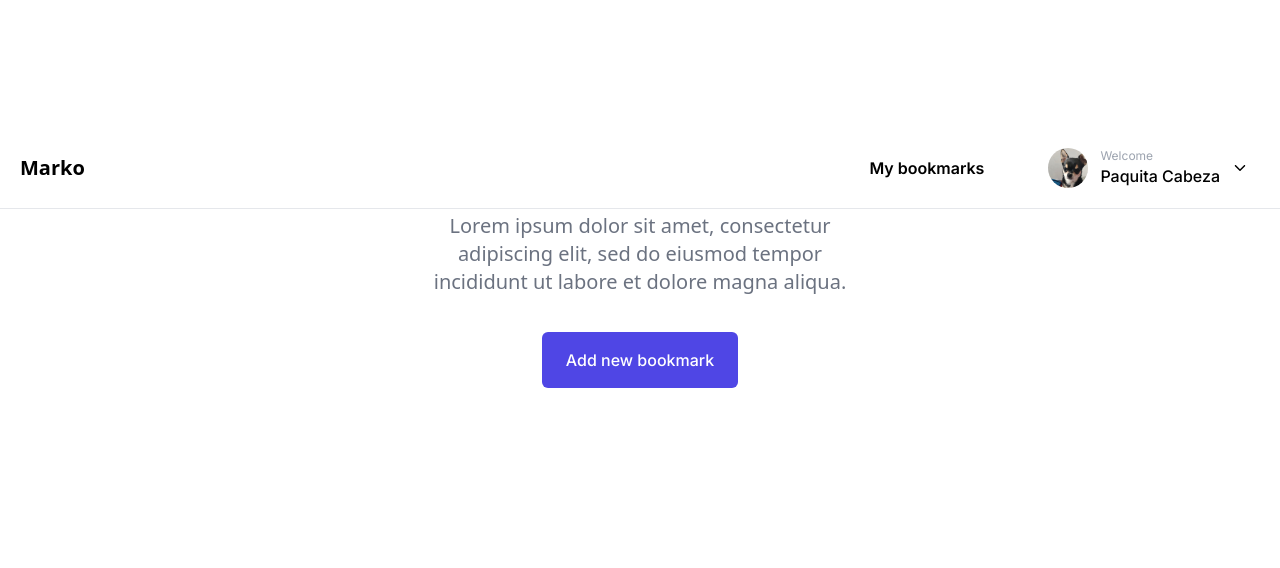
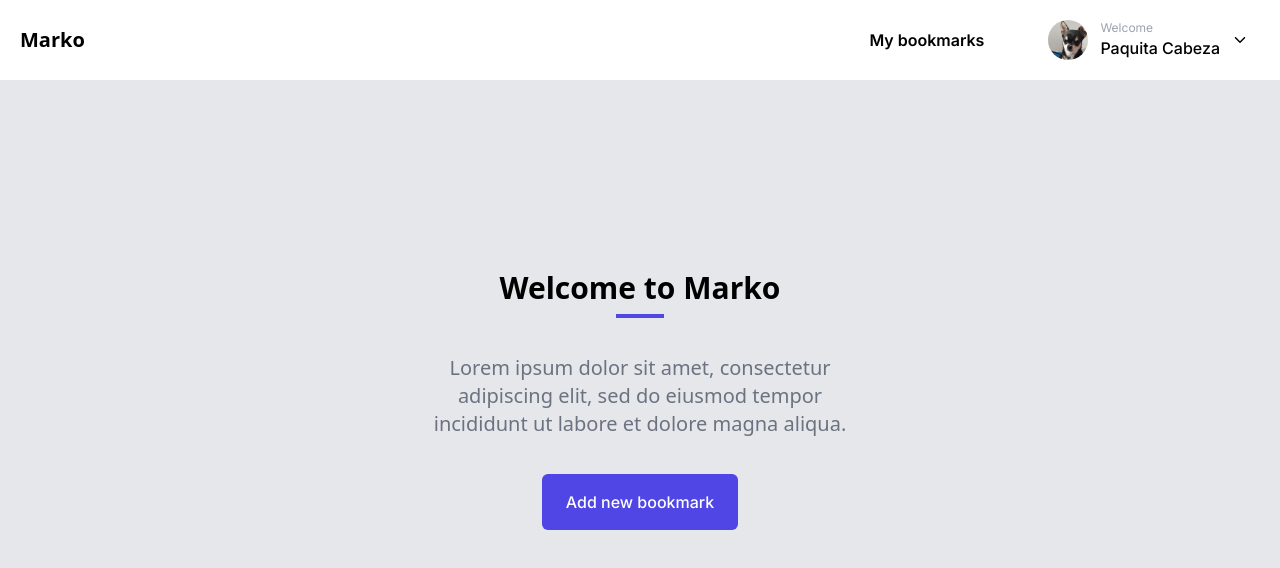
Before and after one commit to Holatresveces/marko-bookmark, a React (Create React App) app: page / in a window 1280 px wide. Shown: the top 568 px of the page. Built offline with nearby package versions, Linux system fonts and the light colour scheme.

Commit message:
Refactor Welcome component styles

```diff
--- a/src/components/Welcome.tsx
+++ b/src/components/Welcome.tsx
@@ -6,15 +6,17 @@ interface Props {
 
 const Welcome = ({ toggleAddBookmarkDialog }: Props) => {
   return (
-    <div className="max-w-md mx-auto mt-32 flex flex-col items-center">
+    <main className="bg-gray-200 w-full h-screen flex justify-center items-center">
+      <div className="max-w-md flex flex-col items-center">
         <h1 className="font-semibold text-3xl mb-2">Welcome to Marko</h1>
         <div className="w-12 h-1 bg-indigo-600 mb-9"></div>
         <p className="text-gray-500 text-center text-xl mb-9">
-        Lorem ipsum dolor sit amet, consectetur adipiscing elit, sed do eiusmod
-        tempor incididunt ut labore et dolore magna aliqua.
+          Lorem ipsum dolor sit amet, consectetur adipiscing elit, sed do
+          eiusmod tempor incididunt ut labore et dolore magna aliqua.
         </p>
         <Button text="Add new bookmark" onClick={toggleAddBookmarkDialog} />
       </div>
+    </main>
   );
 };
 
```
Lines whose indentation alone changed are shown as unchanged.
